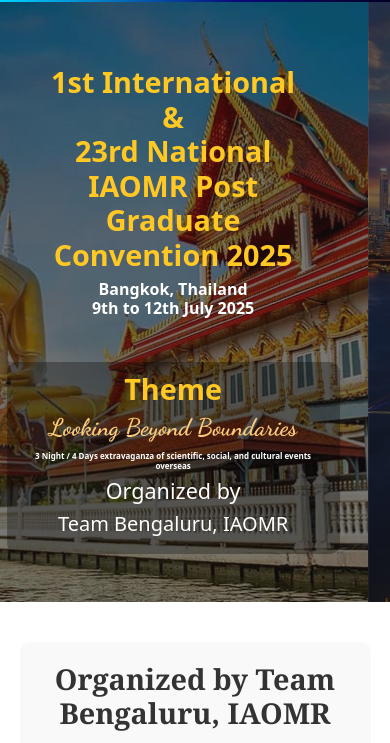
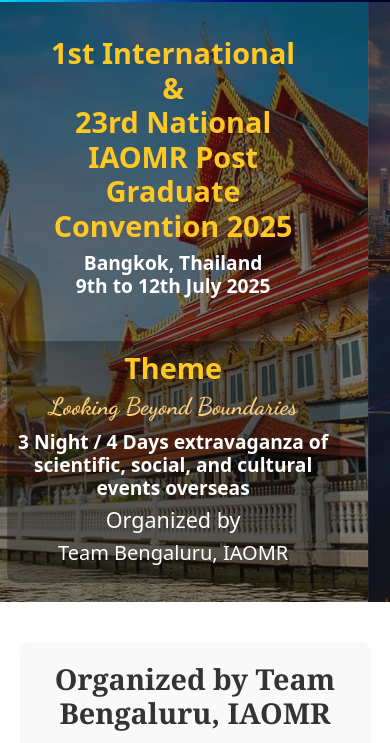
Before and after one commit to Anushree-241/iaomr, a plain HTML site: page index.html in a window 390 px wide. Shown: the part 64-807 px from the top of the page. Drawn offline with nearby package versions, Linux system fonts and the light colour scheme; a web font is replaced by a local one.

Commit message:
Add files via upload

```diff
--- a/CSS/style.css
+++ b/CSS/style.css
@@ -218,11 +218,8 @@
     font-size: 1.8rem;
   }
 
-  .text-left h3{
-    font-size: 1rem;
-  }
-  .text-right h3 {
-    font-size: 0.5rem;
+  .text-left h3, .text-right h3 {
+    font-size: 1.2rem;
   }
 
   .text-right {
```
